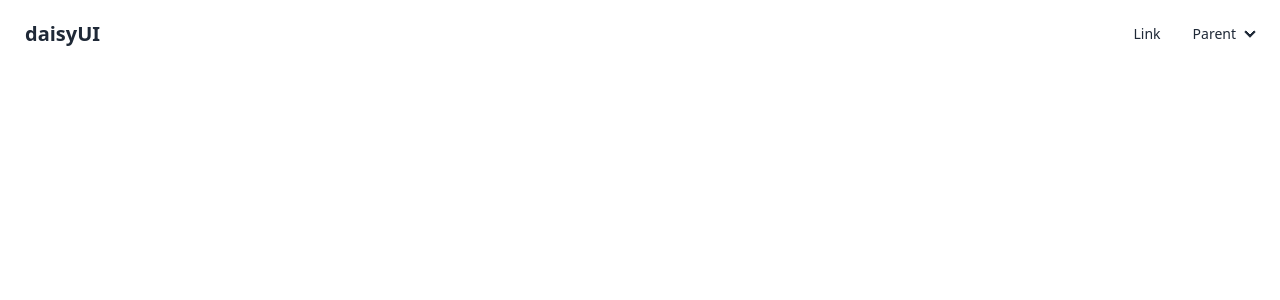
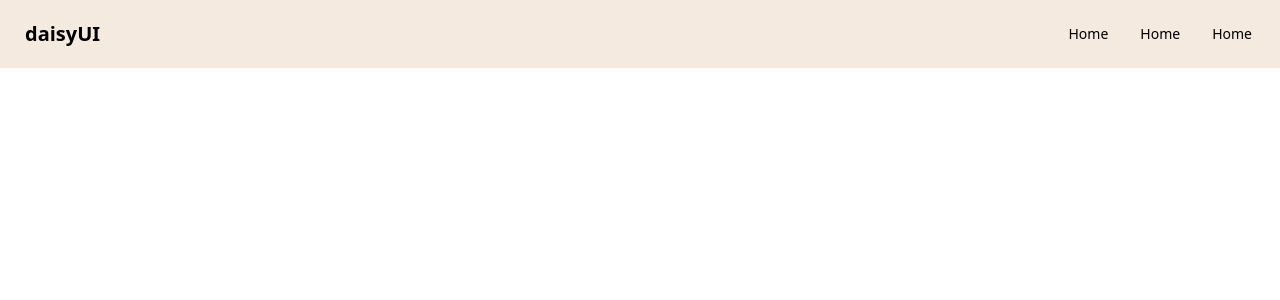
Before and after one commit to boomieindahouse/ecommerce, a React (Vite) app: page / in a window 1280 px wide. Before the commit this address had no page. Shown: the top 300 px of the page. Built offline with nearby package versions, Linux system fonts and the light colour scheme.

Commit message:
edit nav background

```diff
--- a/src/components/Navbar.jsx
+++ b/src/components/Navbar.jsx
@@ -1,23 +1,20 @@
 import { Link } from 'react-router-dom';
 
 export default function Navbar() {
+    const navStyle = {
+        backgroundColor: "#F4EAE0",
+    };
+
     return (
-        <div className="navbar bg-base-100">
+        <div className="navbar bg-base-100 text-black" style={navStyle}>
             <div className="flex-1">
                 <a className="btn btn-ghost text-xl">daisyUI</a>
             </div>
             <div className="flex-none">
                 <ul className="menu menu-horizontal px-1">
-                    <li><a>Link</a></li>
-                    <li>
-                        <details>
-                            <summary>Parent</summary>
-                            <ul className="bg-base-100 rounded-t-none p-2">
-                                <li><Link to="/home">Home</Link></li>
-                                <li><Link to="/product">Link 2</Link></li>
-                            </ul>
-                        </details>
-                    </li>
+                    <li><Link to="/home">Home</Link></li>
+                    <li><Link to="/home">Home</Link></li>
+                    <li><Link to="/home">Home</Link></li>
                 </ul>
             </div>
         </div>
```
